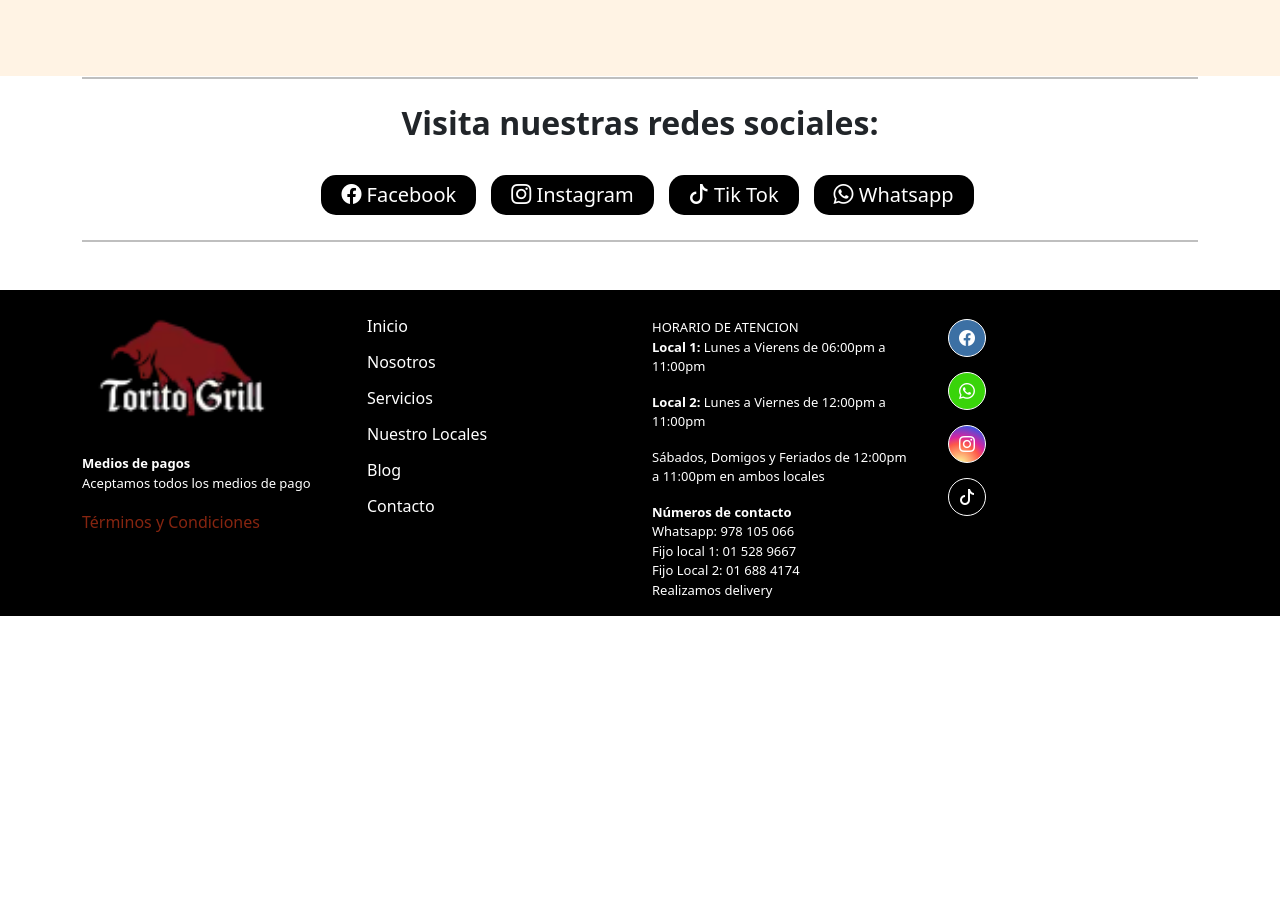
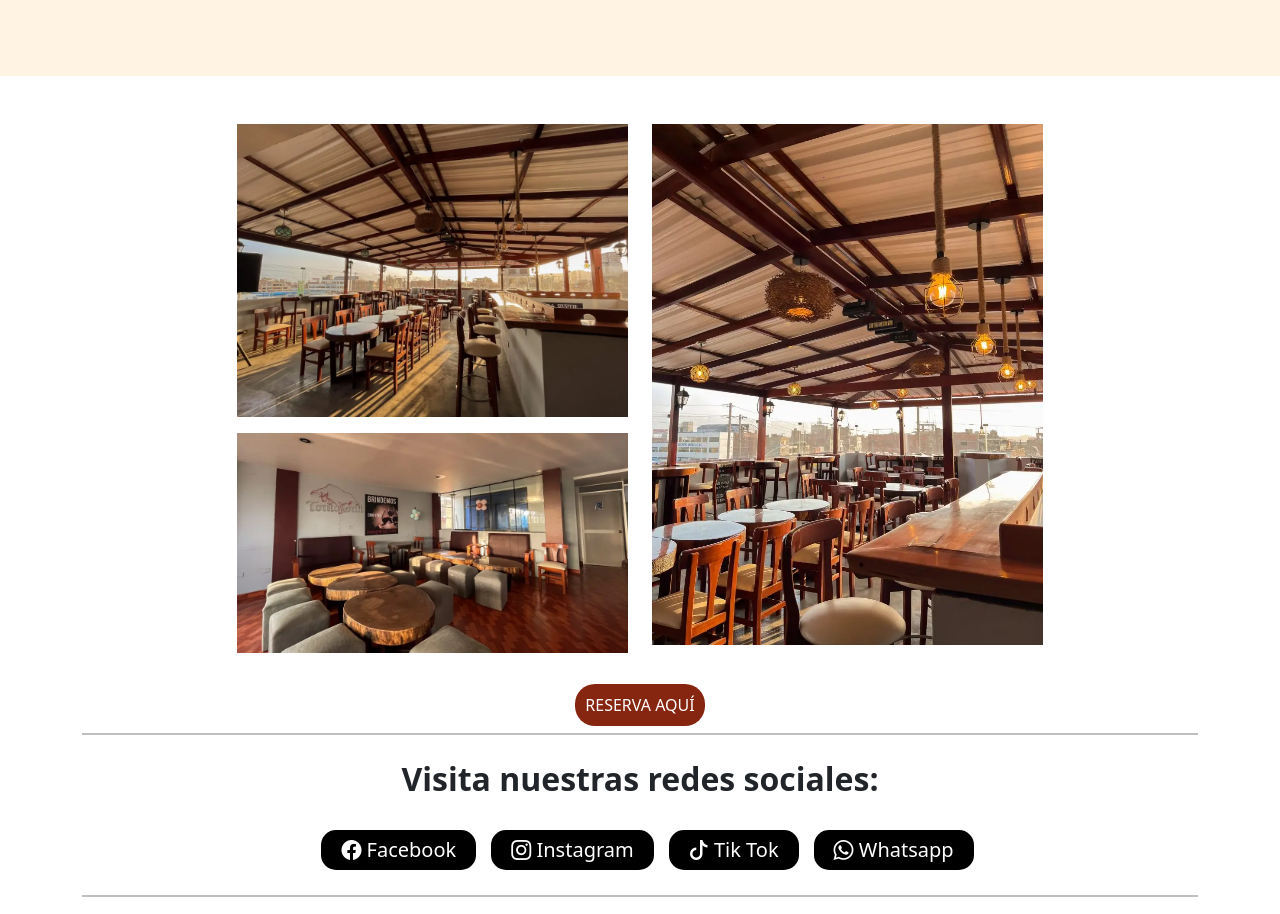
Before and after one commit to MarxAlonso/ToritoGrill-React, a React (Vite) app: page /servicios in a window 1280 px wide. Shown: the part 1580-2494 px from the top of the page. Before the commit the page ends 2196 px from the top, so only its background shows below. Built offline with nearby package versions, Linux system fonts and the light colour scheme.

Commit message:
Finalizando apartado de Servicios :D

```diff
--- a/src/components/Servicios/Servicios.tsx
+++ b/src/components/Servicios/Servicios.tsx
@@ -87,12 +87,16 @@ export const ServiciosThree = () => {
 export const ServiciosFour = () => {
   return (
     <div
-      className="container-fluid p-5"
+      className="container-fluid p-5 mb-5"
       style={{ marginBottom: "-15px", backgroundColor: "#FFF3E4" }}
     >
       <div className="row justify-content-center">
         <div className="col-md-4 py-md-5">
-          <img src="/src/assets/img/piso4.webp" alt="Piso 4" className="img-fluid" />
+          <img
+            src="/src/assets/img/piso4.webp"
+            alt="Piso 4"
+            className="img-fluid"
+          />
         </div>
         <div className="col-md-4 py-md-5">
           <h3 style={{ marginTop: 30 }}>
@@ -110,3 +114,59 @@ export const ServiciosFour = () => {
     </div>
   );
 };
+export const ServiciosFive = () => {
+  return (
+    <>
+      <div className="container-fluid">
+        <div className="row justify-content-center">
+          <div className="col-md-8">
+            {" "}
+            {/* Ajusta el tamaño de la columna según tus necesidades */}
+            <div className="container">
+              <div className="row justify-content-center">
+                <div className="col-md-6">
+                  <div className="row">
+                    <div className="col-12 mb-3">
+                      <img
+                        src="/src/assets/img/sala1.webp"
+                        alt="Piso 2"
+                        className="img-fluid"
+                      />
+                    </div>
+                    <div className="col-12 mb-3">
+                      <img
+                        src="/src/assets/img/sala2.webp"
+                        alt="Piso 4"
+                        className="img-fluid"
+                      />
+                    </div>
+                  </div>
+                </div>
+                <div className="col-md-6">
+                  <img
+                    src="/src/assets/img/sala3.webp"
+                    alt="Piso 3"
+                    className="img-fluid"
+                  />
+                </div>
+                <br />
+              </div>
+            </div>
+          </div>
+        </div>
+      </div>
+      <br />
+      <div className="container-fluid">
+        <div className="row justify-content-center">
+          <div className="col-md-8 text-center">
+            {" "}
+            {/* Ajusta el tamaño de la columna según tus necesidades */}
+            <a href="contacto" className="reserva">
+              RESERVA AQUÍ
+            </a>
+          </div>
+        </div>
+      </div>
+    </>
+  );
+};
--- a/src/pages/ServiciosPage/ServiciosPage.tsx
+++ b/src/pages/ServiciosPage/ServiciosPage.tsx
@@ -1,6 +1,6 @@
 import { Header } from "../../components/Header/Header";
 import { Footer } from "../../components/Footer/Footer";
-import { Servicios, ServiciosTwo, ServiciosThree, ServiciosFour } from "../../components/Servicios/Servicios";
+import { Servicios, ServiciosTwo, ServiciosThree, ServiciosFour, ServiciosFive } from "../../components/Servicios/Servicios";
 import { NosotrosThree } from "../../components/Nosotros/Nosotros";
 export const ServiciosPage = () =>{
     return(
@@ -10,6 +10,7 @@ export const ServiciosPage = () =>{
         <ServiciosTwo />
         <ServiciosThree />
         <ServiciosFour />
+        <ServiciosFive />
         <NosotrosThree />
         <Footer />
         </>
```
